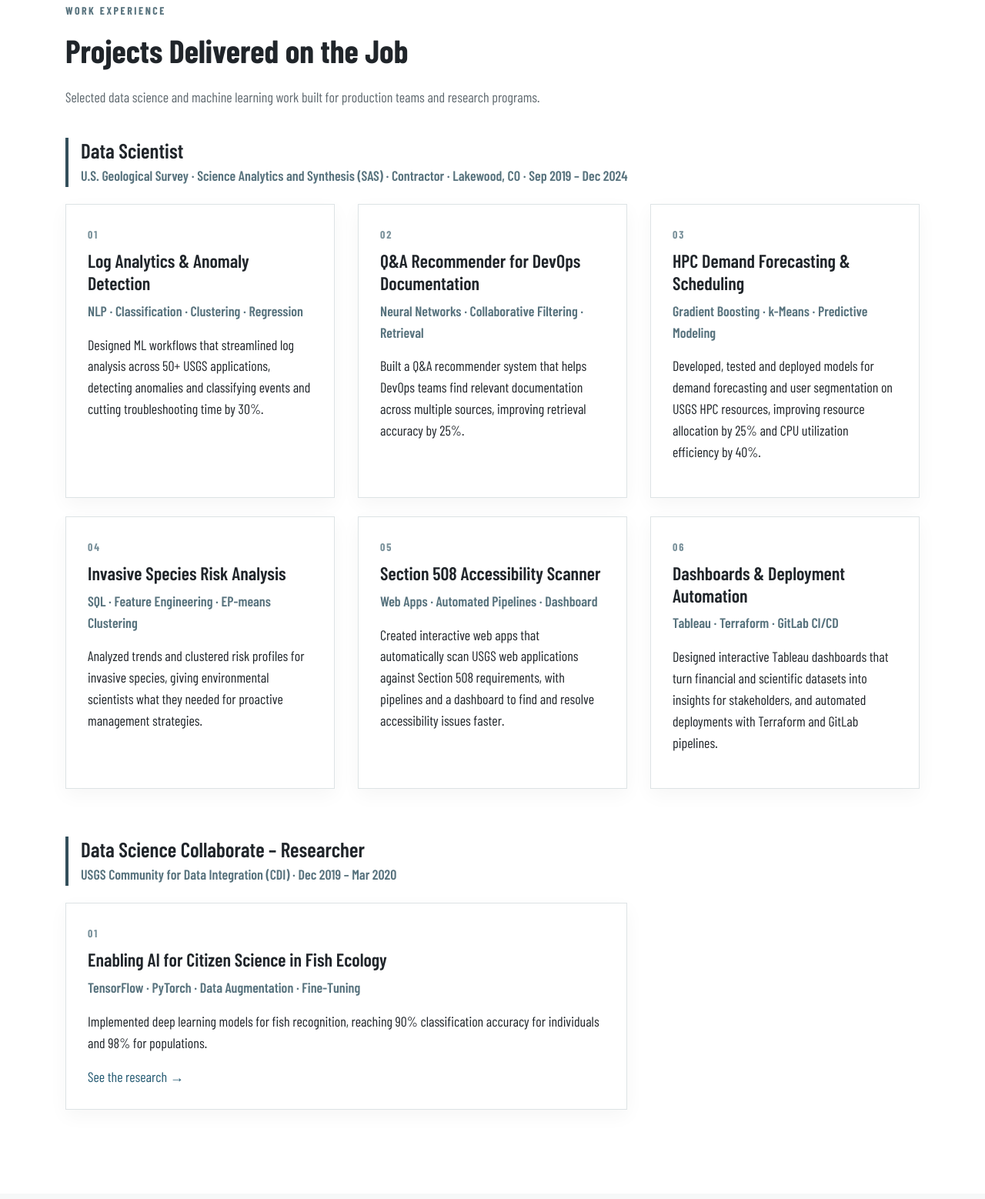
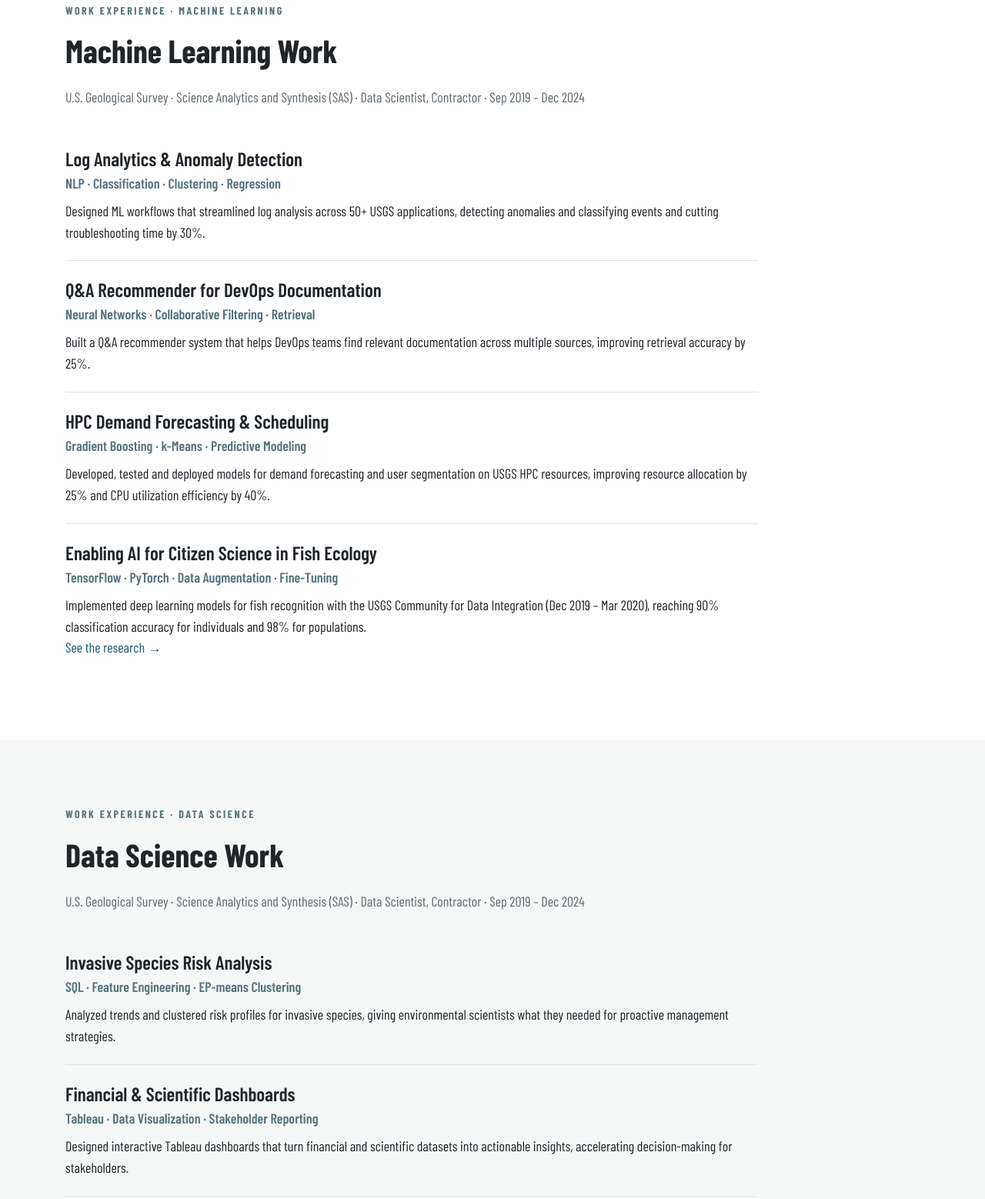
Before and after one commit to Mona-Arami/Mona-Arami.github.io, a plain HTML site: page index.html in a window 1280 px wide. Shown: the part 1986-3544 px from the top of the page at 77% size. Drawn offline with nearby package versions, Linux system fonts and the light colour scheme.

Commit message:
Show work experience as two list sections
Replaces the Experience cards with plain lists, split into Machine
Learning Work and a new Data Science Work section.

Co-Authored-By: Claude Fable 5.2 <noreply@anthropic.com>

```diff
--- a/assets/css/style.css
+++ b/assets/css/style.css
@@ -33,8 +33,10 @@ a { color:#245a72; text-decoration:none; } a:hover { color:#173c4d; text-decorat
 @media (max-width:767px){ .hero-section{padding:120px 20px 65px;} .hero-section h1{font-size:48px;} .hero-section h2{font-size:28px;} .section{padding:60px 20px;} .navbar-light .navbar-nav .nav-link{margin-left:0;} .contact-links a{display:block;margin:12px 0;} }
 .page-section { padding-top:150px; min-height:calc(100vh - 60px); }
 @media (max-width:767px){ .page-section{padding-top:120px;} }
-.role-header { margin:38px 0 22px; padding-left:16px; border-left:4px solid #334f5b; }
-.role-header h3 { margin-bottom:4px; }
-.role-meta { color:#58737e; font-weight:600; margin:0; }
-#experience .project-card h3 { font-size:24px; }
 section[id] { scroll-margin-top:70px; }
+.work-list { list-style:none; padding:0; margin:28px 0 0; max-width:900px; }
+.work-item { padding:22px 0; border-bottom:1px solid #dfe4e6; }
+.work-item:last-child { border-bottom:0; }
+.work-item h3 { font-size:25px; margin-bottom:4px; }
+.work-item .project-tags { margin-bottom:8px; }
+.work-item p:last-of-type { margin-bottom:0; }
--- a/index.html
+++ b/index.html
@@ -101,84 +101,66 @@
 
 <section id="experience" class="section">
   <div class="container">
-    <p class="section-label">WORK EXPERIENCE</p>
-    <h2>Projects Delivered on the Job</h2>
-    <p class="section-intro">Selected data science and machine learning work built for production teams and research programs.</p>
-
-    <div class="role-header">
-      <h3>Data Scientist</h3>
-      <p class="role-meta">U.S. Geological Survey · Science Analytics and Synthesis (SAS) · Contractor · Lakewood, CO · Sep 2019 – Dec 2024</p>
-    </div>
-    <div class="row">
-      <div class="col-lg-4 col-md-6 mb-4">
-        <div class="project-card h-100">
-          <span class="project-number">01</span>
+    <p class="section-label">WORK EXPERIENCE · MACHINE LEARNING</p>
+    <h2>Machine Learning Work</h2>
+    <p class="section-intro">U.S. Geological Survey · Science Analytics and Synthesis (SAS) · Data Scientist, Contractor · Sep 2019 – Dec 2024</p>
+    <ul class="work-list">
+      <li class="work-item">
         <h3>Log Analytics & Anomaly Detection</h3>
         <p class="project-tags">NLP · Classification · Clustering · Regression</p>
         <p>Designed ML workflows that streamlined log analysis across 50+ USGS applications, detecting anomalies and classifying events and cutting troubleshooting time by 30%.</p>
-        </div>
-      </div>
-      <div class="col-lg-4 col-md-6 mb-4">
-        <div class="project-card h-100">
-          <span class="project-number">02</span>
+      </li>
+      <li class="work-item">
         <h3>Q&A Recommender for DevOps Documentation</h3>
         <p class="project-tags">Neural Networks · Collaborative Filtering · Retrieval</p>
         <p>Built a Q&A recommender system that helps DevOps teams find relevant documentation across multiple sources, improving retrieval accuracy by 25%.</p>
-        </div>
-      </div>
-      <div class="col-lg-4 col-md-6 mb-4">
-        <div class="project-card h-100">
-          <span class="project-number">03</span>
+      </li>
+      <li class="work-item">
         <h3>HPC Demand Forecasting & Scheduling</h3>
         <p class="project-tags">Gradient Boosting · k-Means · Predictive Modeling</p>
         <p>Developed, tested and deployed models for demand forecasting and user segmentation on USGS HPC resources, improving resource allocation by 25% and CPU utilization efficiency by 40%.</p>
+      </li>
+      <li class="work-item">
+        <h3>Enabling AI for Citizen Science in Fish Ecology</h3>
+        <p class="project-tags">TensorFlow · PyTorch · Data Augmentation · Fine-Tuning</p>
+        <p>Implemented deep learning models for fish recognition with the USGS Community for Data Integration (Dec 2019 – Mar 2020), reaching 90% classification accuracy for individuals and 98% for populations.</p>
+        <a href="research.html">See the research →</a>
+      </li>
+    </ul>
   </div>
-      </div>
-      <div class="col-lg-4 col-md-6 mb-4">
-        <div class="project-card h-100">
-          <span class="project-number">04</span>
+</section>
+
+<section id="data-science" class="section alt-section">
+  <div class="container">
+    <p class="section-label">WORK EXPERIENCE · DATA SCIENCE</p>
+    <h2>Data Science Work</h2>
+    <p class="section-intro">U.S. Geological Survey · Science Analytics and Synthesis (SAS) · Data Scientist, Contractor · Sep 2019 – Dec 2024</p>
+    <ul class="work-list">
+      <li class="work-item">
         <h3>Invasive Species Risk Analysis</h3>
         <p class="project-tags">SQL · Feature Engineering · EP-means Clustering</p>
         <p>Analyzed trends and clustered risk profiles for invasive species, giving environmental scientists what they needed for proactive management strategies.</p>
-        </div>
-      </div>
-      <div class="col-lg-4 col-md-6 mb-4">
-        <div class="project-card h-100">
-          <span class="project-number">05</span>
+      </li>
+      <li class="work-item">
+        <h3>Financial & Scientific Dashboards</h3>
+        <p class="project-tags">Tableau · Data Visualization · Stakeholder Reporting</p>
+        <p>Designed interactive Tableau dashboards that turn financial and scientific datasets into actionable insights, accelerating decision-making for stakeholders.</p>
+      </li>
+      <li class="work-item">
         <h3>Section 508 Accessibility Scanner</h3>
         <p class="project-tags">Web Apps · Automated Pipelines · Dashboard</p>
         <p>Created interactive web apps that automatically scan USGS web applications against Section 508 requirements, with pipelines and a dashboard to find and resolve accessibility issues faster.</p>
-        </div>
-      </div>
-      <div class="col-lg-4 col-md-6 mb-4">
-        <div class="project-card h-100">
-          <span class="project-number">06</span>
-          <h3>Dashboards & Deployment Automation</h3>
-          <p class="project-tags">Tableau · Terraform · GitLab CI/CD</p>
-          <p>Designed interactive Tableau dashboards that turn financial and scientific datasets into insights for stakeholders, and automated deployments with Terraform and GitLab pipelines.</p>
-        </div>
-      </div>
-    </div>
-
-    <div class="role-header">
-      <h3>Data Science Collaborate – Researcher</h3>
-      <p class="role-meta">USGS Community for Data Integration (CDI) · Dec 2019 – Mar 2020</p>
-    </div>
-    <div class="row">
-      <div class="col-lg-8 mb-4">
-        <div class="project-card h-100">
-          <span class="project-number">01</span>
-          <h3>Enabling AI for Citizen Science in Fish Ecology</h3>
-          <p class="project-tags">TensorFlow · PyTorch · Data Augmentation · Fine-Tuning</p>
-          <p>Implemented deep learning models for fish recognition, reaching 90% classification accuracy for individuals and 98% for populations.</p>
-          <a href="research.html">See the research →</a>
-        </div>
-      </div>
-    </div>
+      </li>
+      <li class="work-item">
+        <h3>Deployment Automation & Documentation</h3>
+        <p class="project-tags">Terraform · GitLab CI/CD · Markdown</p>
+        <p>Automated deployments with Terraform and GitLab pipelines following DevOps best practices, and launched a lightweight web app for DevOps documentation.</p>
+      </li>
+    </ul>
   </div>
 </section>
 
-<section id="certifications" class="section alt-section">
+<section id="certifications" class="section">
   <div class="container">
     <p class="section-label">CONTINUOUS LEARNING</p>
     <h2>AI & Machine Learning Certifications</h2>
```
Lines whose indentation alone changed are shown as unchanged.
